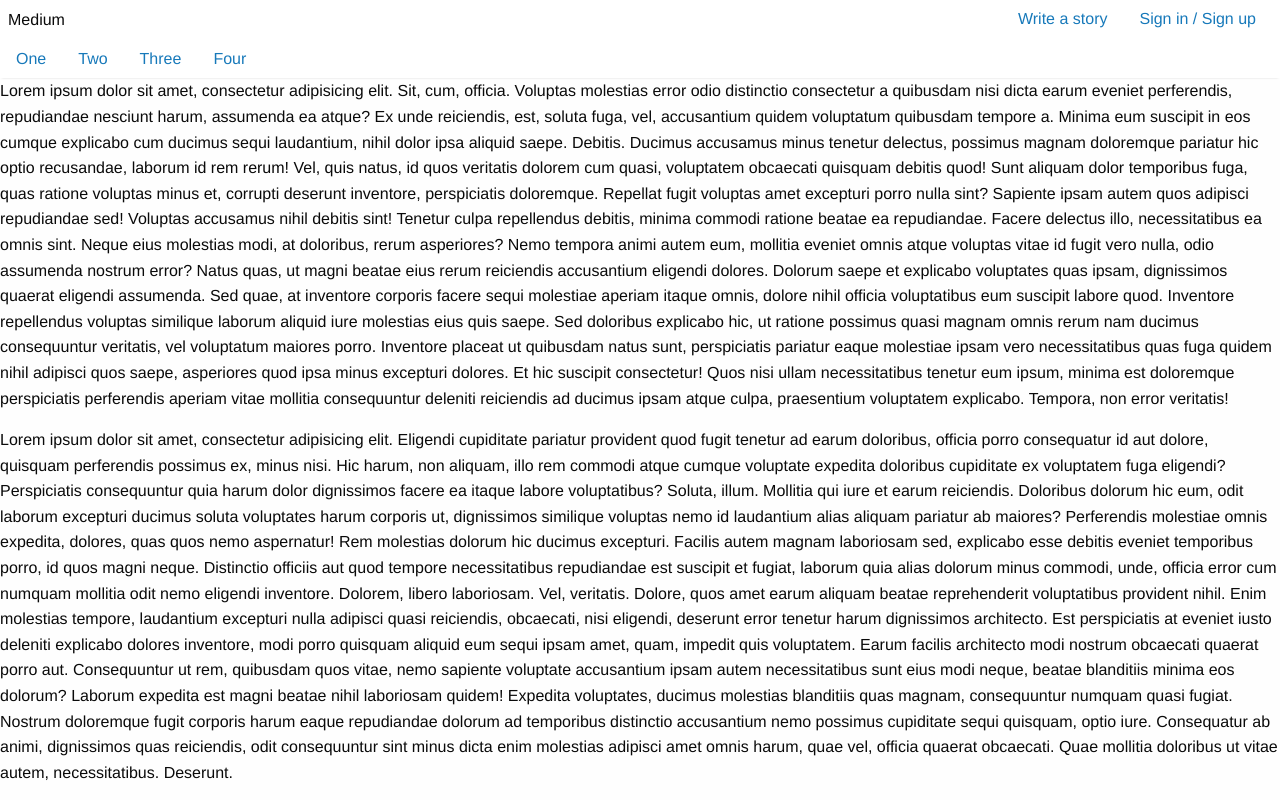
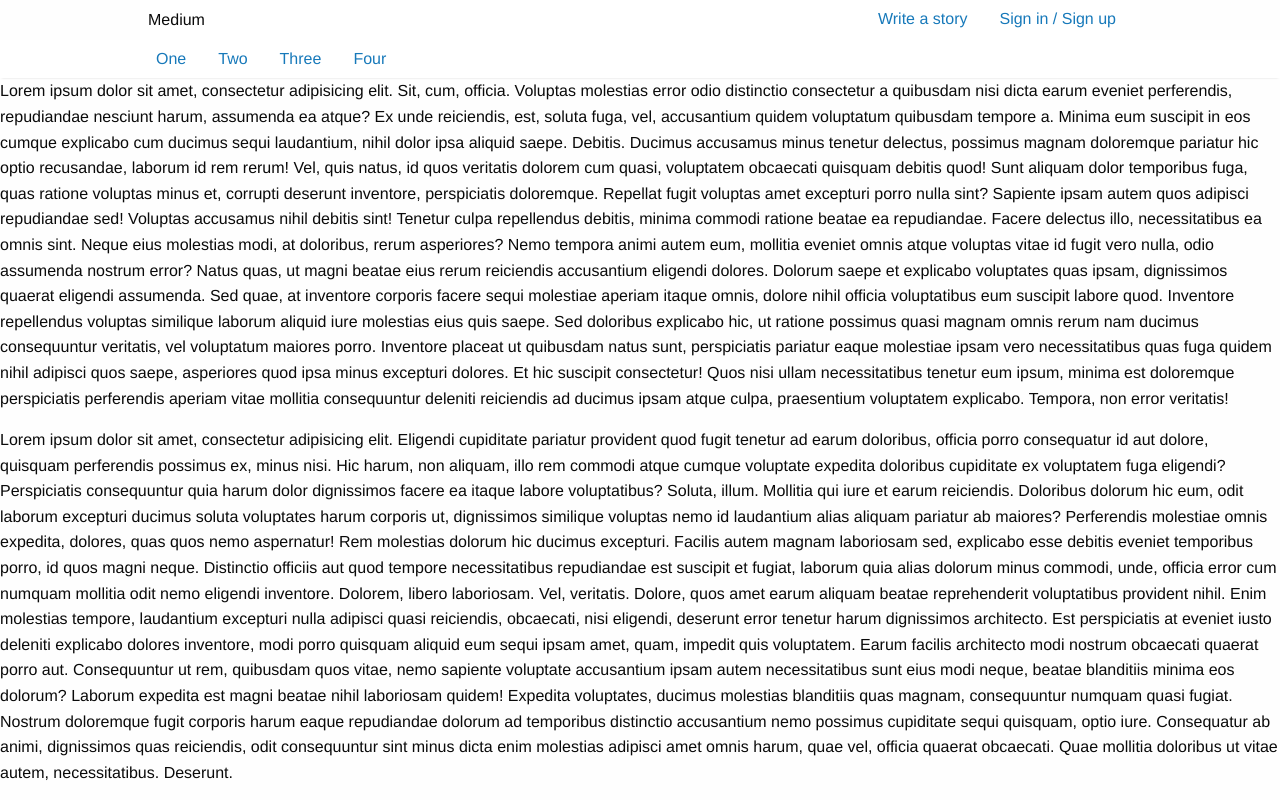
Before and after one commit to seungha-kim/seungha-kim.github.io, a plain HTML site: page medium.html in a window 1280 px wide. Shown: the top 800 px of the page. Drawn offline with nearby package versions, Linux system fonts and the light colour scheme.

Commit message:
apply max-width to topbar

```diff
--- a/medium.html
+++ b/medium.html
@@ -12,15 +12,20 @@
             background-color: white;
             height: 40px;
         }
-        .sw-menu {
+        .sw-menu-wrap {
             background-color: white;
             box-shadow: 0 2px 2px -2px rgba(0,0,0,.15);
+        }
+        .sw-max-width {
+            max-width: 1000px;
+            margin-left: auto;
+            margin-right: auto;
         }
     </style>
 </head>
 
 <body>
-    <div id="sw-topbar" class="sw-topbar top-bar">
+    <div id="sw-topbar" class="sw-topbar top-bar sw-max-width">
         <div class="top-bar-left">
             <span>Medium</span>
         </div>
@@ -32,12 +37,14 @@
         </div>
     </div>
     <div data-sticky-container>
-        <ul class="menu sticky sw-menu" data-sticky data-margin-top="0" data-top-anchor="sw-topbar:bottom">
-            <li><a href="#">One</a></li>
-            <li><a href="#">Two</a></li>
-            <li><a href="#">Three</a></li>
-            <li><a href="#">Four</a></li>
-        </ul>
+        <div class="sw-max-width sw-menu-wrap sticky" data-sticky data-margin-top="0" data-top-anchor="sw-topbar:bottom">
+            <ul class="menu sw-max-width">
+                <li><a href="#">One</a></li>
+                <li><a href="#">Two</a></li>
+                <li><a href="#">Three</a></li>
+                <li><a href="#">Four</a></li>
+            </ul>
+        </div>
     </div>
     <p>
         <span>Lorem ipsum dolor sit amet, consectetur adipisicing elit. Sit, cum, officia. Voluptas molestias error odio distinctio consectetur a quibusdam nisi dicta earum eveniet perferendis, repudiandae nesciunt harum, assumenda ea atque?</span>
```
